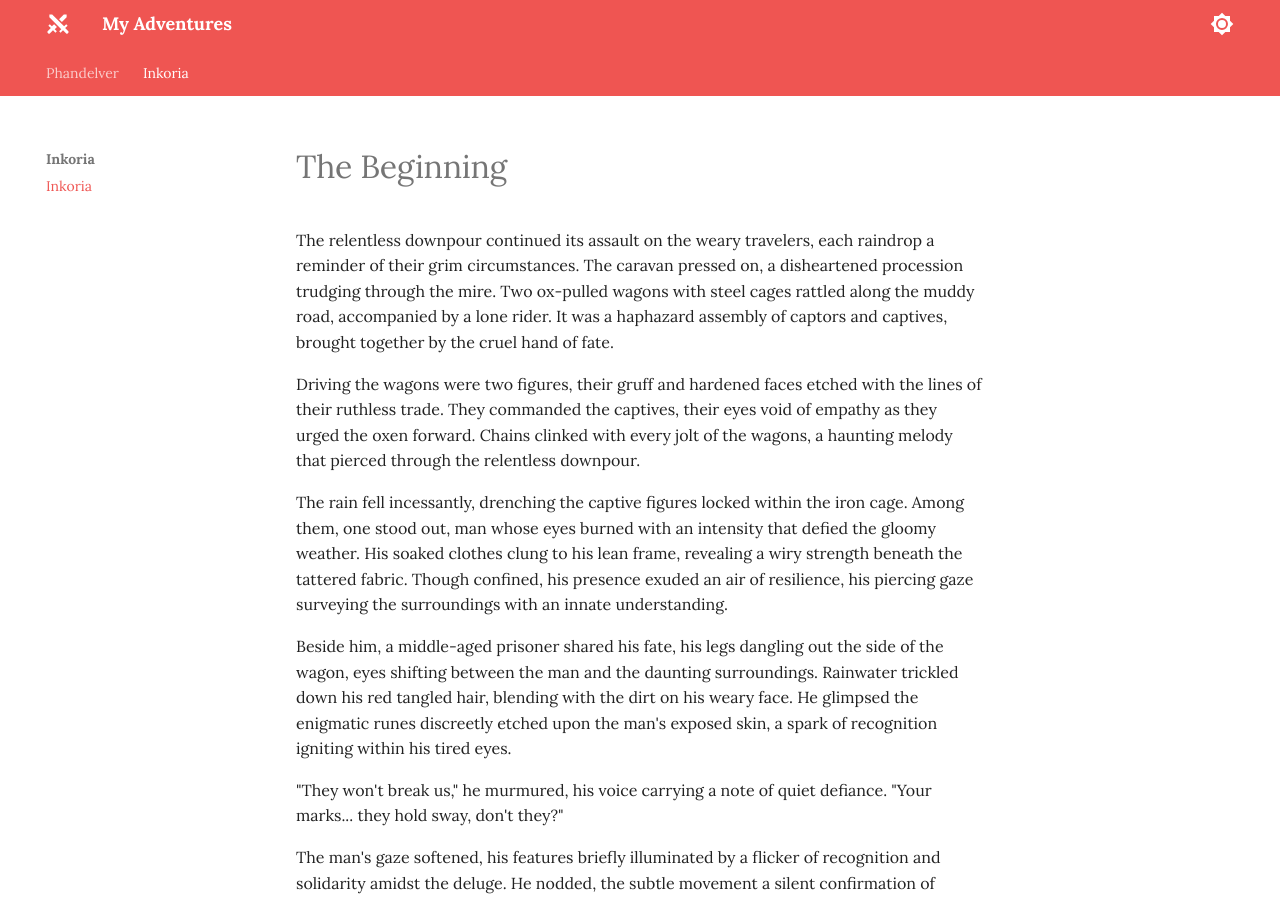
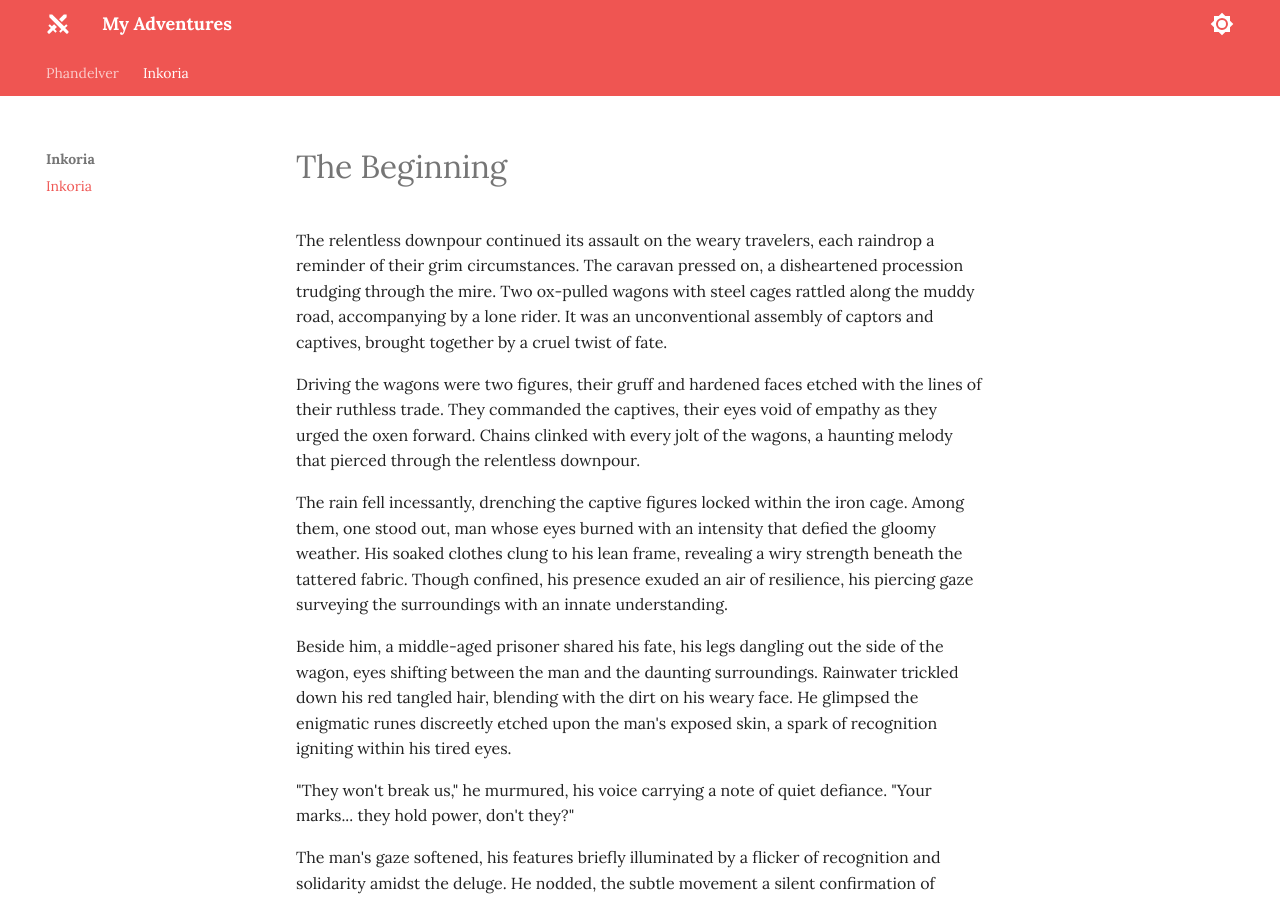
Before and after one commit to jonasmcferreira/adventures, an MkDocs documentation site: the page built from docs/inkoria/00.md, in a window 1280 px wide and 900 px high. Built offline with MkDocs 1.6.1 and Material for MkDocs 9.7.7, drawn with Linux system fonts in a browser that asks for light colours.

Commit message:
modified docs/inkoria/00.md

```diff
--- a/docs/inkoria/00.md
+++ b/docs/inkoria/00.md
@@ -1,6 +1,6 @@
 # The Beginning
 
-The relentless downpour continued its assault on the weary travelers, each raindrop a reminder of their grim circumstances. The caravan pressed on, a disheartened procession trudging through the mire. Two ox-pulled wagons with steel cages rattled along the muddy road, accompanied by a lone rider. It was a haphazard assembly of captors and captives, brought together by the cruel hand of fate.
+The relentless downpour continued its assault on the weary travelers, each raindrop a reminder of their grim circumstances. The caravan pressed on, a disheartened procession trudging through the mire. Two ox-pulled wagons with steel cages rattled along the muddy road, accompanying by a lone rider. It was an unconventional assembly of captors and captives, brought together by a cruel twist of fate.
 
 Driving the wagons were two figures, their gruff and hardened faces etched with the lines of their ruthless trade. They commanded the captives, their eyes void of empathy as they urged the oxen forward. Chains clinked with every jolt of the wagons, a haunting melody that pierced through the relentless downpour.
 
@@ -8,7 +8,7 @@ The rain fell incessantly, drenching the captive figures locked within the iron
 
 Beside him, a middle-aged prisoner shared his fate, his legs dangling out the side of the wagon, eyes shifting between the man and the daunting surroundings. Rainwater trickled down his red tangled hair, blending with the dirt on his weary face. He glimpsed the enigmatic runes discreetly etched upon the man's exposed skin, a spark of recognition igniting within his tired eyes.
 
-"They won't break us," he murmured, his voice carrying a note of quiet defiance. "Your marks... they hold sway, don't they?"
+"They won't break us," he murmured, his voice carrying a note of quiet defiance. "Your marks... they hold power, don't they?"
 
 The man's gaze softened, his features briefly illuminated by a flicker of recognition and solidarity amidst the deluge. He nodded, the subtle movement a silent confirmation of shared understanding.
 "Strength lies in patience," he replied, his voice an undertone of resolute determination that defied the rain's incessant drumming. "Opportunity will unveil itself."
```
